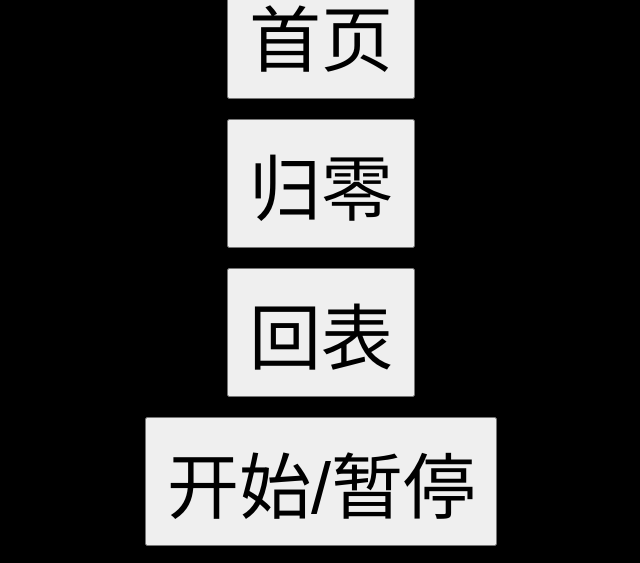
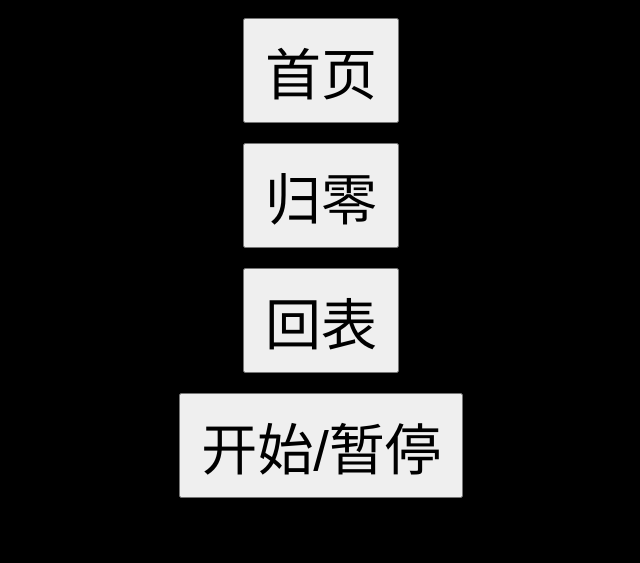
Before and after one commit to Aonionhead/timer, a plain HTML site: page index.html in a window 1280 px wide. Shown: the part 253-816 px from the top of the page, without its empty margins (319-959 px from the left). Drawn offline with Linux system fonts and the light colour scheme.

Commit message:
Update index.html

```diff
--- a/index.html
+++ b/index.html
@@ -22,7 +22,7 @@
     .btn {
       margin-top: 10px;
       margin-bottom: 10px; /* 添加顶部和底部间距 */
-      font-size: 72px; /* 调整按钮的字体大小 */
+      font-size: 56px; /* 调整按钮的字体大小 */
       padding: 10px 20px; /* 调整按钮的内边距 */
     }
   </style>
```
